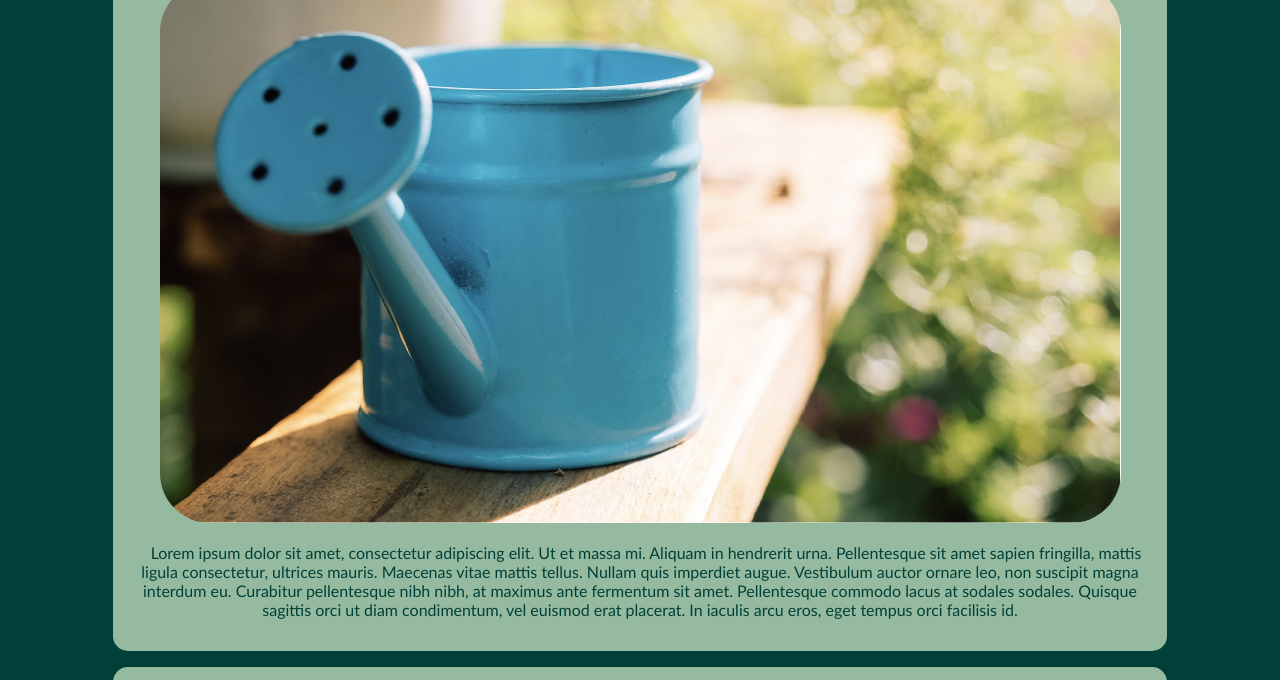
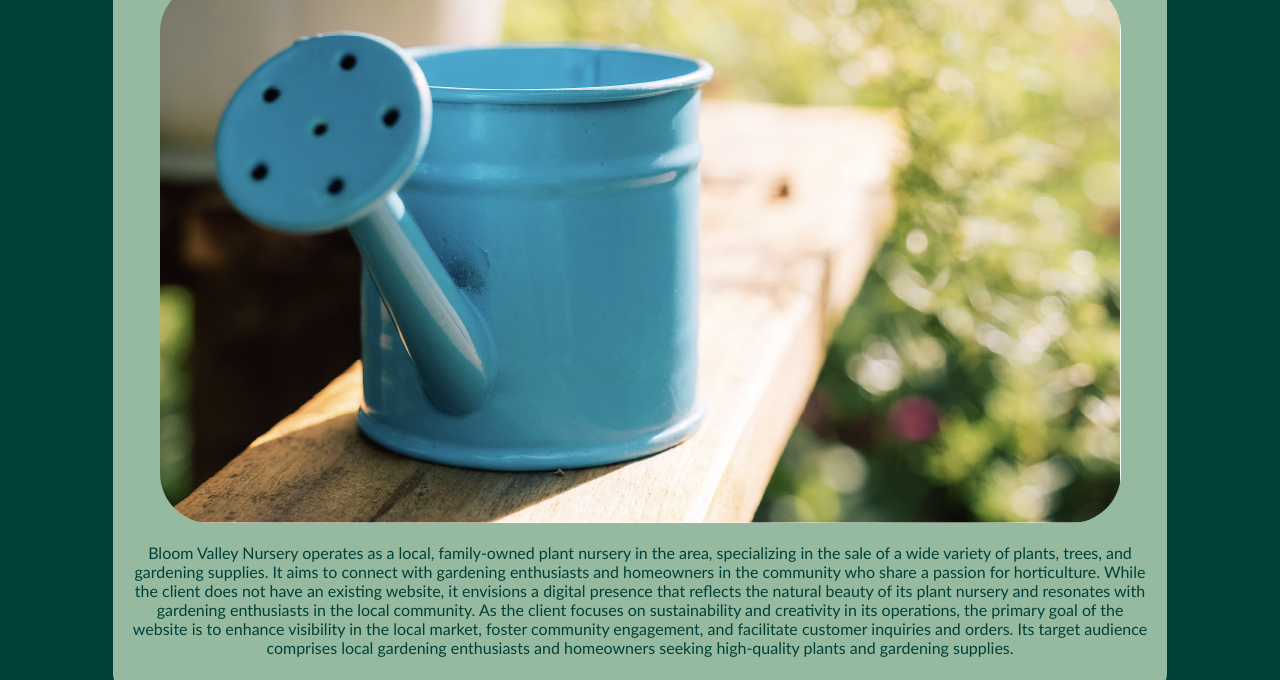
Before and after one commit to bgjschool2020/BloomValleyNurseryWebsite, a website built with Vite: page aboutus.html in a window 1280 px wide. Shown: the part 271-951 px from the top of the page. Built offline with nearby package versions, Linux system fonts and the light colour scheme.

Commit message:
updated client details

```diff
--- a/aboutus.html
+++ b/aboutus.html
@@ -38,17 +38,7 @@
                         height="auto"
                     />
                     <p class="body">
-                        &emsp;Lorem ipsum dolor sit amet, consectetur adipiscing
-                        elit. Ut et massa mi. Aliquam in hendrerit urna.
-                        Pellentesque sit amet sapien fringilla, mattis ligula
-                        consectetur, ultrices mauris. Maecenas vitae mattis
-                        tellus. Nullam quis imperdiet augue. Vestibulum auctor
-                        ornare leo, non suscipit magna interdum eu. Curabitur
-                        pellentesque nibh nibh, at maximus ante fermentum sit
-                        amet. Pellentesque commodo lacus at sodales sodales.
-                        Quisque sagittis orci ut diam condimentum, vel euismod
-                        erat placerat. In iaculis arcu eros, eget tempus orci
-                        facilisis id.
+                        Bloom Valley Nursery operates as a local, family-owned plant nursery in the area, specializing in the sale of a wide variety of plants, trees, and gardening supplies. It aims to connect with gardening enthusiasts and homeowners in the community who share a passion for horticulture. While the client does not have an existing website, it envisions a digital presence that reflects the natural beauty of its plant nursery and resonates with gardening enthusiasts in the local community. As the client focuses on sustainability and creativity in its operations, the primary goal of the website is to enhance visibility in the local market, foster community engagement, and facilitate customer inquiries and orders. Its target audience comprises local gardening enthusiasts and homeowners seeking high-quality plants and gardening supplies.
                     </p>
                 </section>
 
--- a/footer.html
+++ b/footer.html
@@ -23,8 +23,8 @@
         >
         <p>
             Hours: <br />
-            Monday - Friday: 10am - 6pm <br />
-            Saturday - Sunday: 9am - 8pm <br />
+            Monday - Friday: 9am - 6pm <br />
+            Saturday - Sunday: 10am - 5pm <br />
         </p>
     </div>
     <div class="footer__second--company">
```
